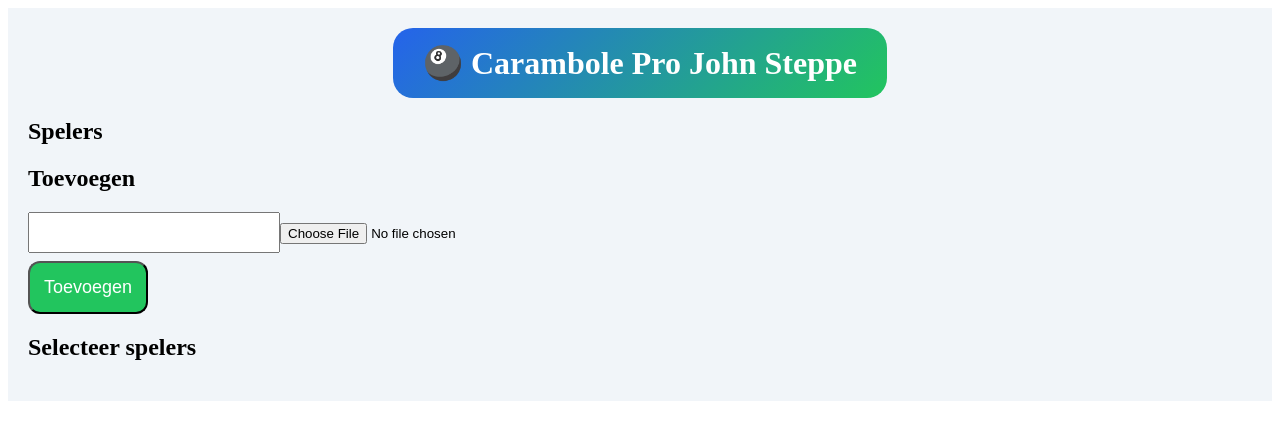
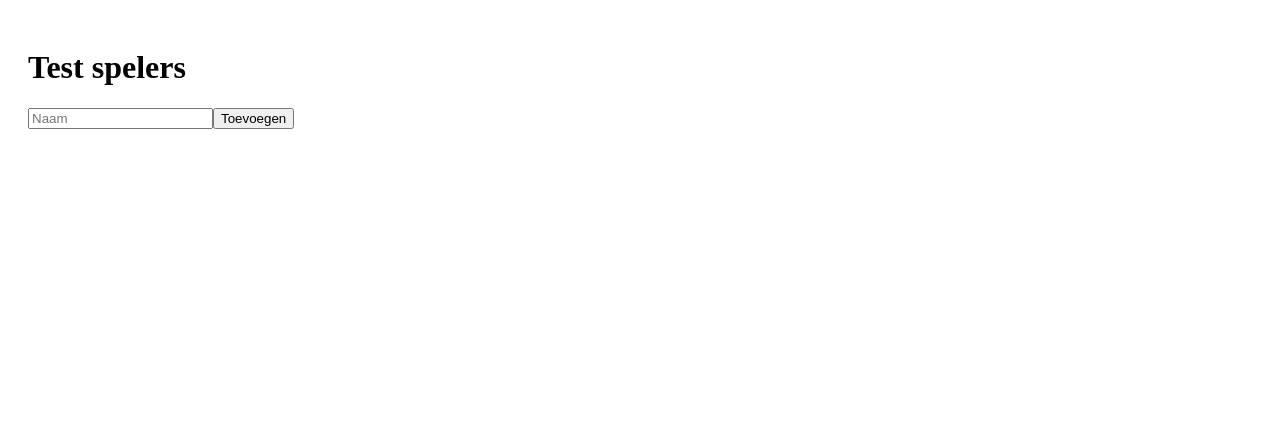
Before and after one commit to steppedavid-glitch/carambole-app, a React (Vite) app: page / in a window 1280 px wide. Shown: the top 440 px of the page. Built offline with nearby package versions, Linux system fonts and the light colour scheme.

Commit message:
Update App.jsx

```diff
--- a/src/App.jsx
+++ b/src/App.jsx
@@ -1,259 +1,40 @@
-import React, { useState, useEffect } from "react";
+import React, { useState } from "react";
 
 export default function App() {
-  const [players, setPlayers] = useState(() => JSON.parse(localStorage.getItem("players")) || []);
-  const [games, setGames] = useState(() => JSON.parse(localStorage.getItem("games")) || []);
-
-  const [newPlayer, setNewPlayer] = useState("");
-  const [photo, setPhoto] = useState(null);
-  const [photoKey, setPhotoKey] = useState(0);
-
-  const [selected, setSelected] = useState([]);
-  const [scores, setScores] = useState({});
-  const [targets, setTargets] = useState({});
-  const [history, setHistory] = useState([]);
-
-  const [currentGame, setCurrentGame] = useState(false);
-  const [activePlayer, setActivePlayer] = useState(null);
-  const [inputValue, setInputValue] = useState("");
-  const [undoStack, setUndoStack] = useState([]);
-
-  useEffect(() => localStorage.setItem("players", JSON.stringify(players)), [players]);
-  useEffect(() => localStorage.setItem("games", JSON.stringify(games)), [games]);
-
-  const handlePhoto = (e) => {
-    const file = e.target.files[0];
-    if (!file) return;
-
-    const reader = new FileReader();
-    reader.onload = () => setPhoto(reader.result);
-    reader.readAsDataURL(file);
-  };
-
-  const updatePlayerPhoto = (id, e) => {
-    const file = e.target.files[0];
-    if (!file) return;
-
-    const reader = new FileReader();
-    reader.onload = () => {
-      setPlayers(prev => prev.map(p => p.id === id ? { ...p, photo: reader.result } : p));
-    };
-
-    reader.readAsDataURL(file);
-    e.target.value = "";
-  };
+  const [players, setPlayers] = useState([]);
+  const [name, setName] = useState("");
 
   const addPlayer = () => {
-    if (!newPlayer.trim()) return;
+    if (!name.trim()) return;
 
-    const newP = {
-      id: crypto.randomUUID(),
-      name: newPlayer.trim(),
-      photo: photo || null
-    };
+    setPlayers(prev => [
+      ...prev,
+      {
+        id: crypto.randomUUID(),
+        name: name.trim()
+      }
+    ]);
 
-    setPlayers(prev => [...prev, newP]);
-
-    setNewPlayer("");
-    setPhoto(null);
-    setPhotoKey(prev => prev + 1);
-  };
-
-  const startGame = () => {
-    const init = {};
-    selected.forEach(p => (init[p.id] = 0));
-
-    setScores(init);
-    setHistory([]);
-    setUndoStack([]);
-    setActivePlayer(selected[0].id);
-    setCurrentGame(true);
-  };
-
-  const submitScore = () => {
-    const val = Number(inputValue || 0);
-
-    const snapshot = {
-      scores: { ...scores },
-      history: [...history],
-      activePlayer
-    };
-
-    setUndoStack(prev => [...prev, snapshot]);
-
-    const newScores = {
-      ...scores,
-      [activePlayer]: scores[activePlayer] + val
-    };
-
-    const newHistory = [...history, { player: activePlayer, value: val }];
-
-    const win = selected.find(p => targets[p.id] && newScores[p.id] >= targets[p.id]);
-
-    if (win) {
-      setGames(prev => [...prev, { players: selected, winner: win }]);
-
-      setCurrentGame(false);
-      setSelected([]);
-      setScores({});
-      setHistory([]);
-      setUndoStack([]);
-      setTargets({});
-      setActivePlayer(null);
-      setInputValue("");
-      return;
-    }
-
-    setScores(newScores);
-    setHistory(newHistory);
-    setInputValue("");
-
-    const next = selected.find(p => p.id !== activePlayer)?.id;
-    setActivePlayer(next);
-  };
-
-  const undo = () => {
-    const last = undoStack.pop();
-    if (!last) return;
-
-    setScores(last.scores);
-    setHistory(last.history);
-    setActivePlayer(last.activePlayer);
-    setUndoStack([...undoStack]);
-  };
-
-  const stats = (p) => {
-    const played = games.filter(g => g.players.find(x => x.id === p.id));
-    const wins = played.filter(g => g.winner?.id === p.id);
-    return wins.length;
-  };
-
-  const avatar = (p) => (
-    <label style={{ cursor: "pointer" }}>
-      {p.photo ? (
-        <img src={p.photo} style={{ width: 60, height: 60, borderRadius: "50%" }} />
-      ) : (
-        <div style={{ width: 60, height: 60, borderRadius: "50%", background: "#e2e8f0", display: "flex", alignItems: "center", justifyContent: "center", fontSize: 24 }}>+</div>
-      )}
-      <input type="file" style={{ display: "none" }} onChange={(e) => updatePlayerPhoto(p.id, e)} />
-    </label>
-  );
-
-  const bigBtn = {
-    padding: 14,
-    fontSize: 18,
-    borderRadius: 12,
-    marginTop: 8
+    setName("");
   };
 
   return (
-    <div style={{ padding: 20, background: "#f1f5f9" }}>
+    <div style={{ padding: 20 }}>
+      <h1>Test spelers</h1>
 
-      <div style={{ textAlign: "center", marginBottom: 20 }}>
-        <div style={{
-          display: "inline-block",
-          padding: "16px 30px",
-          borderRadius: 20,
-          background: "linear-gradient(135deg,#2563eb,#22c55e)",
-          color: "white",
-          fontSize: 32,
-          fontWeight: "800"
-        }}>
-          🎱 Carambole Pro John Steppe
-        </div>
+      <input
+        value={name}
+        onChange={e => setName(e.target.value)}
+        placeholder="Naam"
+      />
+
+      <button onClick={addPlayer}>Toevoegen</button>
+
+      <div style={{ marginTop: 20 }}>
+        {players.map(p => (
+          <div key={p.id}>{p.name}</div>
+        ))}
       </div>
-
-      {!currentGame && (
-        <div>
-
-          <h2 style={{ fontSize: 24 }}>Spelers</h2>
-          {players.map(p => (
-            <div key={p.id} style={{ display: "flex", gap: 12, alignItems: "center", marginBottom: 12 }}>
-              {avatar(p)}
-              <div style={{ fontSize: 20, fontWeight: 600 }}>{p.name}</div>
-              <div style={{ fontSize: 18 }}>🏆 {stats(p)}</div>
-            </div>
-          ))}
-
-          <h2 style={{ fontSize: 24 }}>Toevoegen</h2>
-          <input style={{ fontSize: 18, padding: 8 }} value={newPlayer} onChange={e => setNewPlayer(e.target.value)} />
-          <input key={photoKey} type="file" onChange={handlePhoto} />
-          <br />
-          <button style={{ ...bigBtn, background: "#22c55e", color: "white" }} onClick={addPlayer}>Toevoegen</button>
-
-          <h2 style={{ fontSize: 24 }}>Selecteer spelers</h2>
-          {players.map(p => (
-            <div key={p.id}>
-              <button
-                style={{ ...bigBtn, width: "100%", background: selected.find(x=>x.id===p.id)?"#22c55e":"white" }}
-                onClick={() => setSelected(prev =>
-                  prev.find(x => x.id === p.id)
-                    ? prev.filter(x => x.id !== p.id)
-                    : [...prev, p]
-                )}
-              >
-                {p.name}
-              </button>
-
-              {selected.find(x => x.id === p.id) && (
-                <input
-                  style={{ fontSize: 18, padding: 6 }}
-                  type="number"
-                  placeholder="target"
-                  value={targets[p.id] || ""}
-                  onChange={e => setTargets({ ...targets, [p.id]: Number(e.target.value) })}
-                />
-              )}
-            </div>
-          ))}
-
-          {selected.length >= 2 && (
-            <button style={{ ...bigBtn, background: "#2563eb", color: "white" }} onClick={startGame}>
-              Start match
-            </button>
-          )}
-        </div>
-      )}
-
-      {currentGame && (
-        <div>
-
-          <div style={{ display: "flex", gap: 10 }}>
-            {selected.map(p => (
-              <div key={p.id} style={{ flex: 1, padding: 10, background: activePlayer === p.id ? "#22c55e" : "#e2e8f0", borderRadius: 12 }}>
-                {avatar(p)}
-                <div>{p.name}</div>
-                <div style={{ fontSize: 40 }}>{scores[p.id]}</div>
-
-                <div style={{ maxHeight: 100, overflow: "auto" }}>
-                  {history.filter(h => h.player === p.id).map((h, i) => (
-                    <div key={i}>+{h.value}</div>
-                  ))}
-                </div>
-              </div>
-            ))}
-          </div>
-
-          <div style={{ textAlign: "center", fontSize: 36 }}>{inputValue || 0}</div>
-
-          <div style={{ display: "grid", gridTemplateColumns: "repeat(3,1fr)", gap: 10 }}>
-            {[1,2,3,4,5,6,7,8,9].map(n => (
-              <button key={n} style={{ height: 80, fontSize: 32 }} onClick={() => setInputValue(v => v + n)}>{n}</button>
-            ))}
-            <button style={{ height:80, fontSize:32, background:"#facc15" }} onClick={()=>setInputValue("")}>C</button>
-            <button style={{ height:80, fontSize:32 }} onClick={()=>setInputValue(v=>v+"0")}>0</button>
-            <button style={{ height:80, fontSize:32, background:"#22c55e", color:"white" }} onClick={submitScore}>OK</button>
-          </div>
-
-          <div style={{ display: "grid", gridTemplateColumns: "repeat(3,1fr)", gap: 10 }}>
-            <button style={{ height:80, background:"#ef4444", color:"white" }} onClick={undo}>Undo</button>
-            <button style={{ height:80, background:"#3b82f6", color:"white" }} onClick={()=>setActivePlayer(selected.find(p=>p.id!==activePlayer)?.id)}>Beurt</button>
-            <button style={{ height:80, background:"#6b7280", color:"white" }} onClick={()=>setCurrentGame(false)}>New</button>
-          </div>
-
-        </div>
-      )}
-
     </div>
   );
 }
```
